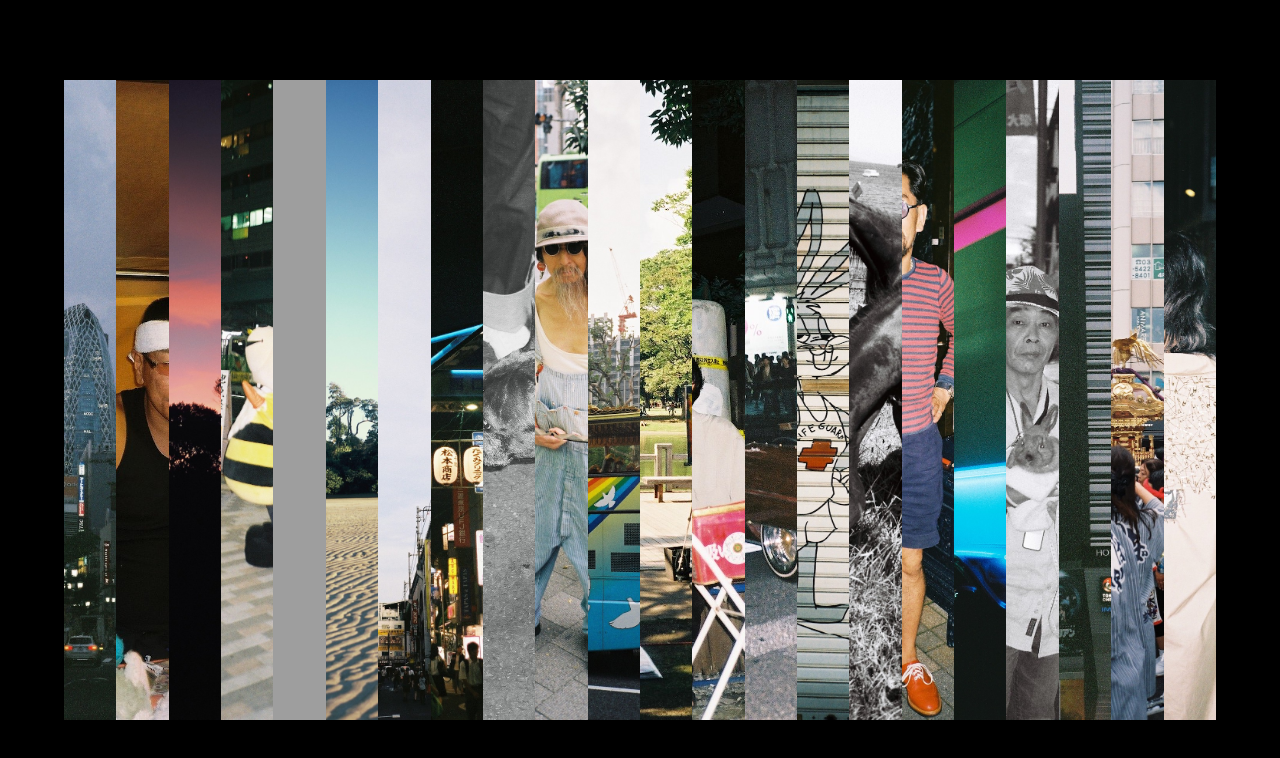
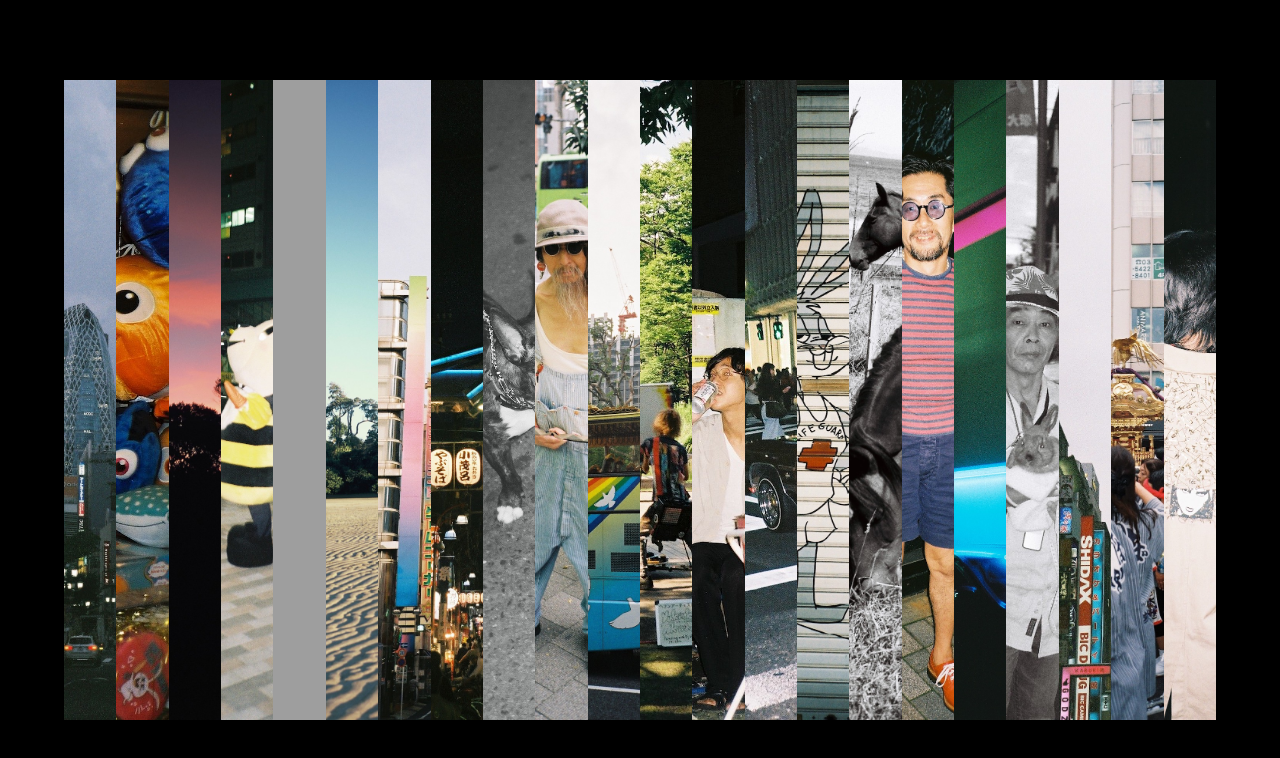
Before and after one commit to iraritchiemeek/jedah-tower, a plain HTML site: page index.html in a window 1280 px wide. Drawn offline with nearby package versions, Linux system fonts and the light colour scheme; grey boxes are pictures that could not be loaded.

Commit message:
position strips

```diff
--- a/index.html
+++ b/index.html
@@ -21,28 +21,28 @@
 		</div>
 	</div>
 	<div ng-show="currentSet==0" class="image-strip-container" ng-init=setImageStripWidth>
-		<div ng-click="currentSet = 6" class="image-strip" style="background-image: url('./imgs/shinjuku1.JPG');"></div>
-		<div ng-click="currentSet = 13" class="image-strip" style="background-image: url('./imgs/toys.JPG');"></div>
+		<div ng-click="currentSet = 6" class="image-strip" style="background-image: url('./imgs/shinjuku1.JPG'); background-position: 50% 0%;"></div>
+		<div ng-click="currentSet = 13" class="image-strip" style="background-image: url('./imgs/toys.JPG'); background-position: 100% 0%;"></div>
 		<div ng-click="currentSet = 1" class="image-strip" style="background-image: url('./imgs/gbi-sunset.JPG');"></div>
-		<div ng-click="currentSet = 5" class="image-strip" style="background-image: url('./imgs/beeman.JPG');"></div>
+		<div ng-click="currentSet = 5" class="image-strip" style="background-image: url('./imgs/beeman.JPG'); background-position: 55% 0%;"></div>
 		<div ng-click="currentSet = 7" class="image-strip" style="background-image: url('./imgs/gbi-rocks.JPG');"></div>
 		<div ng-click="currentSet = 1" class="image-strip" style="background-image: url('./imgs/gbi-beach.JPG');"></div>
-		<div ng-click="currentSet = 6" class="image-strip" style="background-image: url('./imgs/akihabara1.JPG');"></div>
-		<div ng-click="currentSet = 8" class="image-strip" style="background-image: url('./imgs/gakugei.JPG');"></div>
-		<div ng-click="currentSet = 7" class="image-strip" style="background-image: url('./imgs/dogs.JPG');"></div>
+		<div ng-click="currentSet = 6" class="image-strip" style="background-image: url('./imgs/akihabara1.JPG'); background-position: 25% 0%;"></div>
+		<div ng-click="currentSet = 8" class="image-strip" style="background-image: url('./imgs/gakugei.JPG'); background-position: 27% 0%;"></div>
+		<div ng-click="currentSet = 7" class="image-strip" style="background-image: url('./imgs/dogs.JPG'); background-position: 26% 0%;"></div>
 		<div ng-click="currentSet = 9" class="image-strip" style="background-image: url('./imgs/beardman.JPG');"></div>
 		<div ng-click="currentSet = 10" class="image-strip" style="background-image: url('./imgs/bus.JPG');"></div>
-		<div ng-click="currentSet = 14" class="image-strip" style="background-image: url('./imgs/park.JPG');"></div>
-		<div ng-click="currentSet = 4" class="image-strip" style="background-image: url('./imgs/drinks.JPG');"></div>
-		<div ng-click="currentSet = 3" class="image-strip" style="background-image: url('./imgs/pimpcar.JPG');"></div>
+		<div ng-click="currentSet = 14" class="image-strip" style="background-image: url('./imgs/park.JPG'); background-position: 57% 0%;"></div>
+		<div ng-click="currentSet = 4" class="image-strip" style="background-image: url('./imgs/drinks.JPG'); background-position: 43% 0%;"></div>
+		<div ng-click="currentSet = 3" class="image-strip" style="background-image: url('./imgs/pimpcar.JPG'); background-position: 31% 0%;"></div>
 		<div ng-click="currentSet = 2" class="image-strip" style="background-image: url('./imgs/bunny.JPG');"></div>
-		<div ng-click="currentSet = 1" class="image-strip" style="background-image: url('./imgs/horses1.JPG');"></div>
-		<div ng-click="currentSet = 2" class="image-strip" style="background-image: url('./imgs/stripeman.JPG');"></div>
+		<div ng-click="currentSet = 1" class="image-strip" style="background-image: url('./imgs/horses1.JPG'); background-position: 35% 0%;"></div>
+		<div ng-click="currentSet = 2" class="image-strip" style="background-image: url('./imgs/stripeman.JPG'); background-position: 40% 0%;"></div>
 		<div ng-click="currentSet = 8" class="image-strip" style="background-image: url('./imgs/lightz.JPG');"></div>
  		<div ng-click="currentSet = 5" class="image-strip" style="background-image: url('./imgs/bunnyman.JPG');"></div>
-		<div ng-click="currentSet = 12" class="image-strip" style="background-image: url('./imgs/shinjuku.JPG');"></div>
+		<div ng-click="currentSet = 12" class="image-strip" style="background-image: url('./imgs/shinjuku.JPG'); background-position: 20% 0%;"></div>
 		<div ng-click="currentSet = 11" class="image-strip" style="background-image: url('./imgs/festival.JPG');"></div>
-		<div ng-click="currentSet = 11" class="image-strip" style="background-image: url('./imgs/pinjacketman.JPG');"></div>
+		<div ng-click="currentSet = 11" class="image-strip" style="background-image: url('./imgs/pinjacketman.JPG'); background-position: 40% 0%;"></div>
 	</div>
 	<div class="triple-image-container" ng-click="currentSet=0" ng-show="currentSet == 1">
 		<div class="triple-image-container__image image" style="background-image: url('./imgs/gbi-sunset.JPG');"></div>
```
